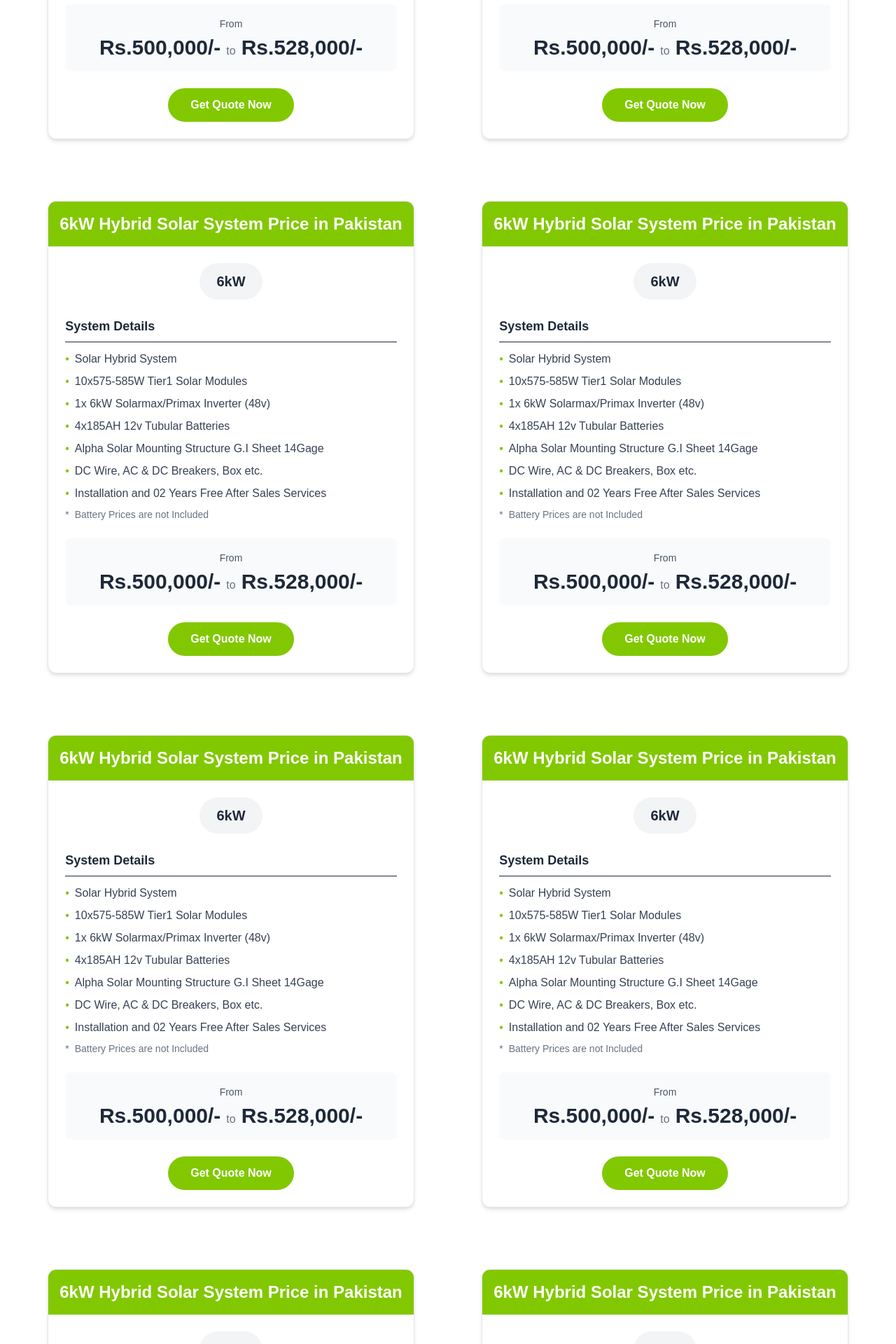
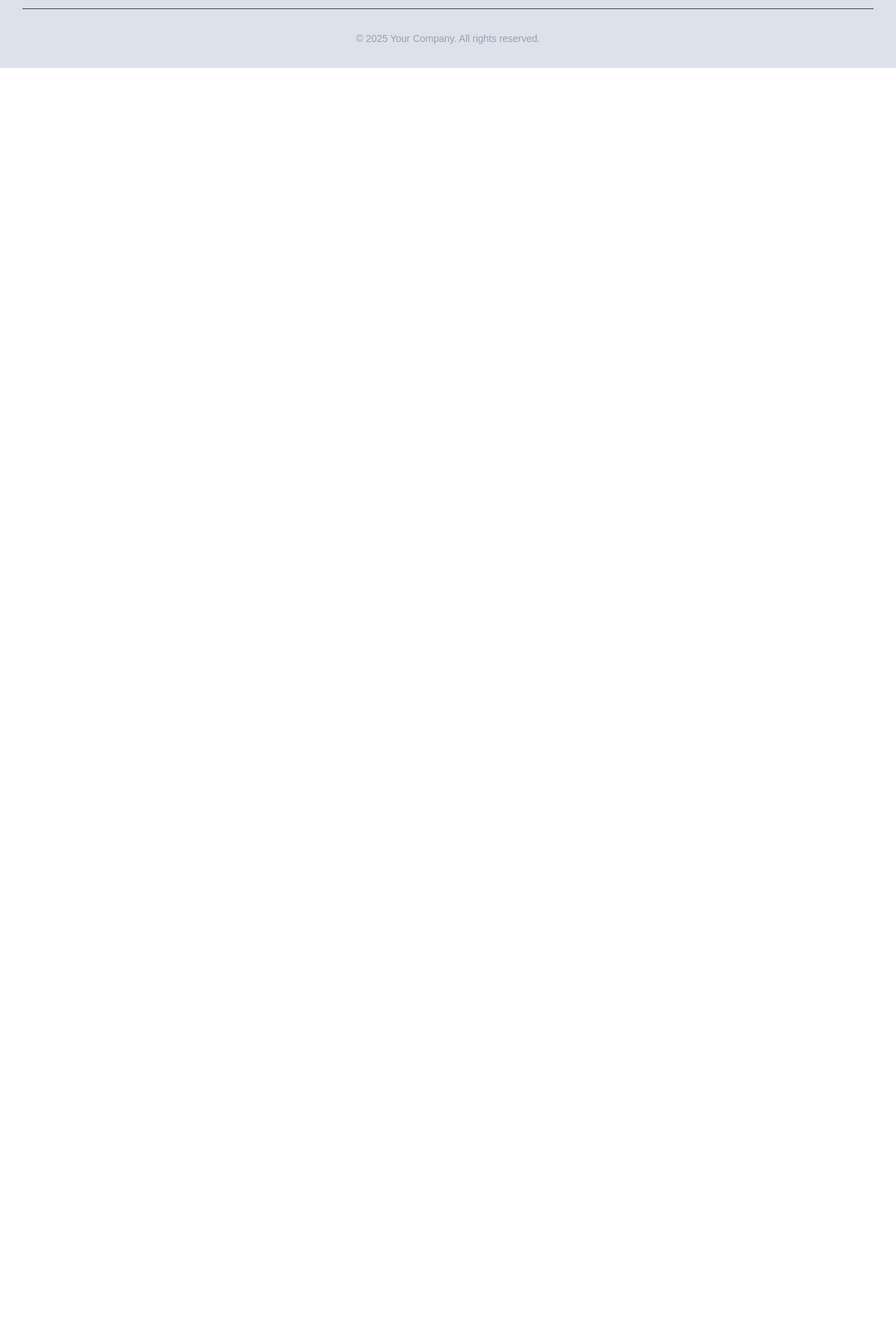
Before and after one commit to saudkhanbpk/Solar-panel, a Next.js app: page /solar-packages/solar-hybrid in a window 1280 px wide. Shown: the part 1460-3380 px from the top of the page at 70% size. After the commit the page ends 1557 px from the top, so only its background shows below. Built offline with nearby package versions, Linux system fonts and the light colour scheme.

Commit message:
solar pakages pages add

```diff
--- a/src/Components/SolarSystemCard.js
+++ b/src/Components/SolarSystemCard.js
@@ -1,3 +1,4 @@
+
 import React from 'react';
 // import Image from 'next/image';
 
--- a/src/app/solar-packages/solar-foxEss/page.js
+++ b/src/app/solar-packages/solar-foxEss/page.js
@@ -1,5 +1,5 @@
 import React from 'react'
-import SolarSystemCard from '@/Components/SolarSystemCard'
+// import SolarSystemCard from '@/Components/SolarSystemCard'
 
 const page = () => {
   return (
@@ -22,14 +22,14 @@ const page = () => {
        <div className='max-w-7xl mx-auto px-4 sm:px-6 lg:px-8 py-8'>
         <h1 className='text-center text-3xl font-bold text-gray-800 mb-8 border-l-[5px] border-r-[5px] border-gray-800'>Hybrid Solar Systems with Fox ess</h1>
         <div className="grid grid-cols-1 md:grid-cols-2 gap-6">
+          {/* <SolarSystemCard />
           <SolarSystemCard />
           <SolarSystemCard />
           <SolarSystemCard />
           <SolarSystemCard />
           <SolarSystemCard />
           <SolarSystemCard />
-          <SolarSystemCard />
-          <SolarSystemCard />
+          <SolarSystemCard /> */}
         </div>
       </div>
 
--- a/src/app/solar-packages/solar-hybrid/page.js
+++ b/src/app/solar-packages/solar-hybrid/page.js
@@ -1,5 +1,6 @@
+// "use client"
 import React from 'react'
-import SolarSystemCard from '@/Components/SolarSystemCard'
+// import SolarSystem from './Components/SolarSystemCard'
 
 const Hybrid = () => {
   return (
@@ -24,14 +25,7 @@ const Hybrid = () => {
       <div className='max-w-7xl mx-auto px-4 sm:px-6 lg:px-8 py-8'>
         <h1 className='text-center text-3xl font-bold text-gray-800 mb-8 border-l-[5px] border-r-[5px] border-gray-800'>Hybrid Solar Systems</h1>
         <div className="grid grid-cols-1 md:grid-cols-2 gap-6">
-          <SolarSystemCard />
-          <SolarSystemCard />
-          <SolarSystemCard />
-          <SolarSystemCard />
-          <SolarSystemCard />
-          <SolarSystemCard />
-          <SolarSystemCard />
-          <SolarSystemCard />
+          {/* <SolarSystem/> */}
         </div>
       </div>
     </div>
--- a/src/app/solar-packages/solar/page.js
+++ b/src/app/solar-packages/solar/page.js
@@ -1,5 +1,5 @@
 import React from 'react'
-import SolarSystemCard from '@/Components/SolarSystemCard'
+// import SolarSystemCard from '@/Components/SolarSystemCard'
 
 const solar = () => {
   return (
@@ -18,14 +18,14 @@ const solar = () => {
       <div className='max-w-7xl mx-auto px-4 sm:px-6 lg:px-8 py-8'>
         <h1 className='text-center text-3xl font-bold text-gray-800 mb-8 border-l-[5px] border-r-[5px] border-gray-800'>On-Grid Solar Systems</h1>
         <div className="grid grid-cols-1 md:grid-cols-2 gap-6">
+          {/* <SolarSystemCard />
           <SolarSystemCard />
           <SolarSystemCard />
           <SolarSystemCard />
           <SolarSystemCard />
           <SolarSystemCard />
           <SolarSystemCard />
-          <SolarSystemCard />
-          <SolarSystemCard />
+          <SolarSystemCard /> */}
         </div>
       </div>
 
```
